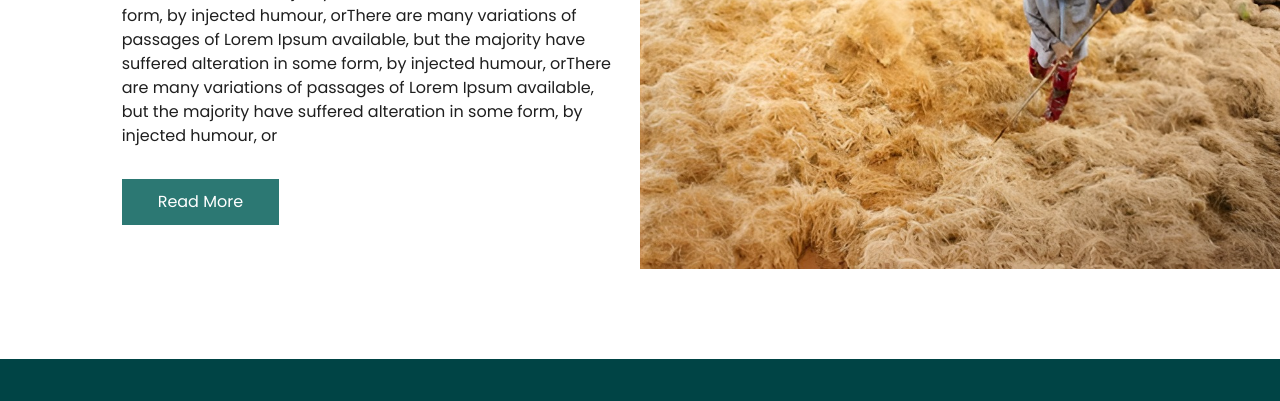
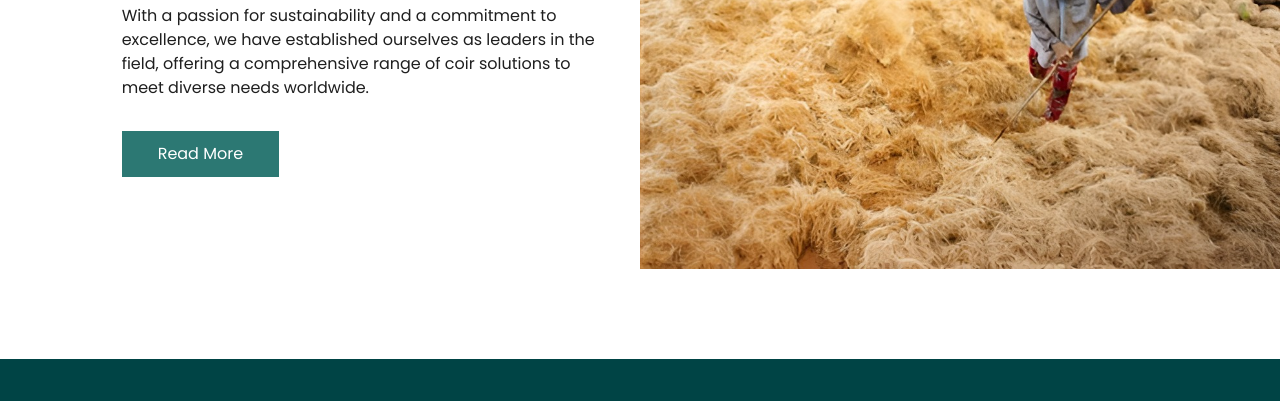
Before and after one commit to Sindhubairavi08/consultancy_project-1, a plain HTML site: page about.html in a window 1280 px wide. Shown: the part 381-782 px from the top of the page. Drawn offline with nearby package versions, Linux system fonts and the light colour scheme; some packages are replaced by stand-ins of ours; files that its build step writes are made by us from their sources; a script that the page names is missing; files whose address does not match are found by name.

Commit message:
Update about.html

```diff
--- a/about.html
+++ b/about.html
@@ -136,7 +136,7 @@
               </h2>
             </div>
             <p class="detail_p_mt">
-              There are many variations of passages of Lorem Ipsum available, but the majority have suffered alteration in some form, by injected humour, orThere are many variations of passages of Lorem Ipsum available, but the majority have suffered alteration in some form, by injected humour, orThere are many variations of passages of Lorem Ipsum available, but the majority have suffered alteration in some form, by injected humour, or
+              With a passion for sustainability and a commitment to excellence, we have established ourselves as leaders in the field, offering a comprehensive range of coir solutions to meet diverse needs worldwide.
             </p>
             <a href="about.html" class="">
               Read More
```
